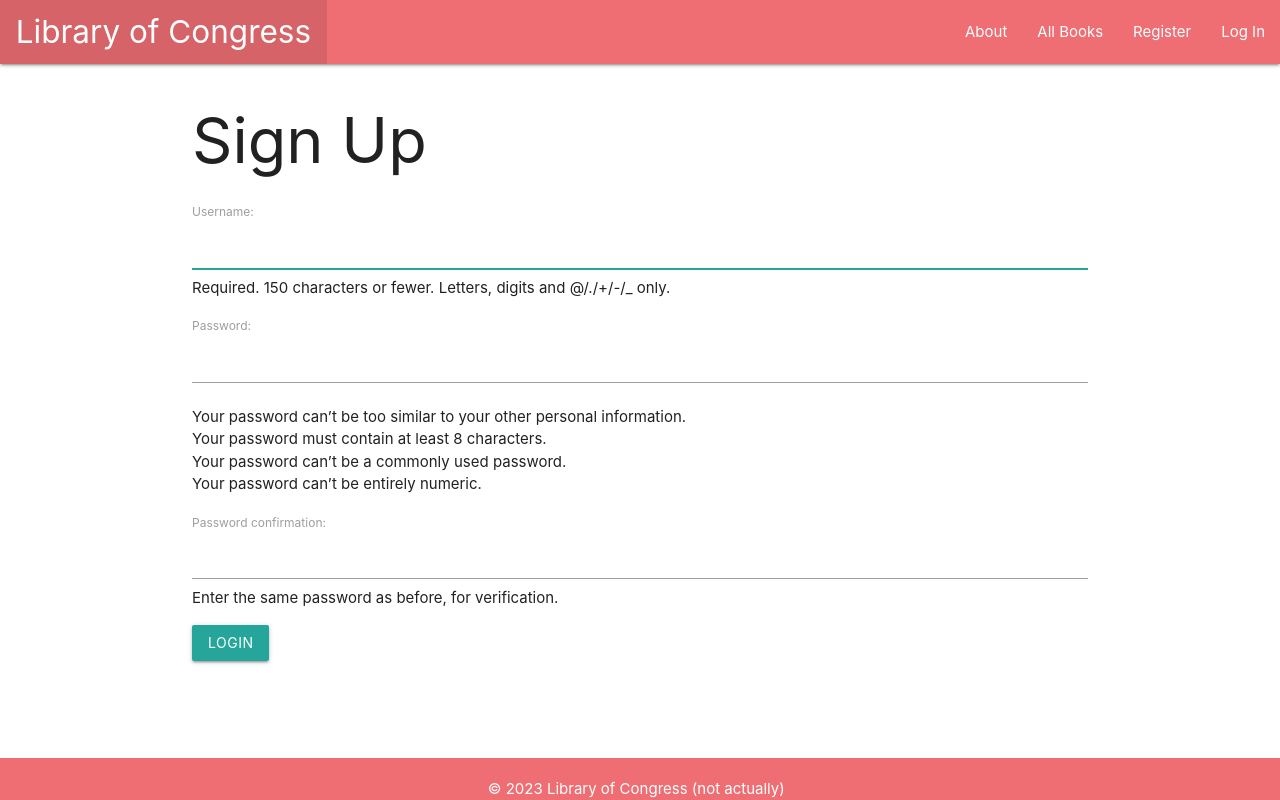
After one commit to AlexWestIsBest/library-of-congress, a Django app: page /accounts/signup/ in a window 1280 px wide. The commit adds this page. Run offline with Django 4.2, Linux system fonts and the light colour scheme.

Commit message:
Adds authentication: signup, login, logout

```diff
--- a/libraryofcongress/settings.py
+++ b/libraryofcongress/settings.py
@@ -122,3 +122,8 @@
 # https://docs.djangoproject.com/en/4.1/ref/settings/#default-auto-field
 
 DEFAULT_AUTO_FIELD = 'django.db.models.BigAutoField'
+
+
+# Redirects
+LOGIN_REDIRECT_URL = '/'
+LOGOUT_REDIRECT_URL = '/'
--- a/libraryofcongress/urls.py
+++ b/libraryofcongress/urls.py
@@ -18,6 +18,6 @@
 
 urlpatterns = [
     path('admin/', admin.site.urls),
-    path('', include('main_app.urls'))
-    # path('accounts/', include('django.contrib.auth.urls')),
+    path('', include('main_app.urls')),
+    path('accounts/', include('django.contrib.auth.urls')),
 ]
--- a/main_app/templates/base.html
+++ b/main_app/templates/base.html
@@ -24,14 +24,15 @@
                 </ul>
                 <ul class="right">
                     <li><a href="/about">About</a></li>
-                    <li><a href="">All Books</a></li>
-                    {% if account %}
-                    <li><a href="">Sign Up</a></li>
-                    <li><a href="">Log In</a></li>
+                    <li><a href="/">All Books</a></li>
+                    {% if user.is_authenticated %}
+                    <li><a href="/">Add Book</a></li>
+                    <li><a href="/">Genres</a></li>
+                    <li><a href="/">Authors</a></li>
+                    <li><a href="{% url 'logout' %}">Log Out</a></li>
                     {% else %}
-                    <li><a href="">Genres</a></li>
-                    <li><a href="">Authors</a></li>
-                    <li><a href="">Account</a></li>
+                    <li><a href="{% url 'signup' %}">Register</a></li>
+                    <li><a href="{% url 'login' %}">Log In</a></li>
                     {% endif %}
                 </ul>
             </div>
@@ -41,7 +42,7 @@
     <main class="container">{% block content %} {% endblock %}</main>
 
     <footer class="page-footer">
-        <div class="center">&copy; 2023 Library of Congress (not actually) &ensp;</div>
+        <div class="center">&copy; 2023 Library of Congress (not actually)&ensp;</div>
     </footer>
 </body>
 </html>
--- /dev/null
+++ b/main_app/templates/registration/signup.html
@@ -0,0 +1,14 @@
+{% extends 'base.html' %} {% block content %}
+
+<h1>Sign Up</h1>
+
+{% if error_message %}
+<p class="red-text">{{ error_message }}</p>
+{% endif %}
+
+<form method="post" action="{% url 'signup' %}">
+    {% csrf_token %} {{ form.as_p }}
+    <input type="submit" class="btn" value="login" />
+</form>
+
+{% endblock %}
--- a/main_app/urls.py
+++ b/main_app/urls.py
@@ -4,4 +4,6 @@
 urlpatterns = [
     path('', views.home, name='home'),
     path('about/', views.about, name='about'),
+
+    path('accounts/signup/', views.signup, name='signup'),
 ]
--- a/main_app/views.py
+++ b/main_app/views.py
@@ -1,4 +1,6 @@
-from django.shortcuts import render
+from django.shortcuts import render, redirect
+from django.contrib.auth import login
+from django.contrib.auth.forms import UserCreationForm
 
 # Create your views here.
 def home(request):
@@ -6,3 +8,22 @@
 
 def about(request):
     return render(request, 'about.html')
+
+def signup(request):
+    error_message = ''
+    if request.method == 'POST':
+        # This is how to create a 'user' form object
+        # that includes the data from the browser
+        form = UserCreationForm(request.POST)
+        if form.is_valid():
+            # This will add the user to the database
+            user = form.save()
+            # This is how we log a user in via code
+            login(request, user)
+            return redirect('index')
+        else:
+            error_message = 'Invalid sign up - try again'
+    # A bad POST or a GET request, so render signup.html with an empty form
+    form = UserCreationForm()
+    context = {'form': form, 'error_message': error_message}
+    return render(request, 'registration/signup.html', context)
```
Also changed, not shown: main_app/templates/registration/login.html (added, +10 -0 lines).
